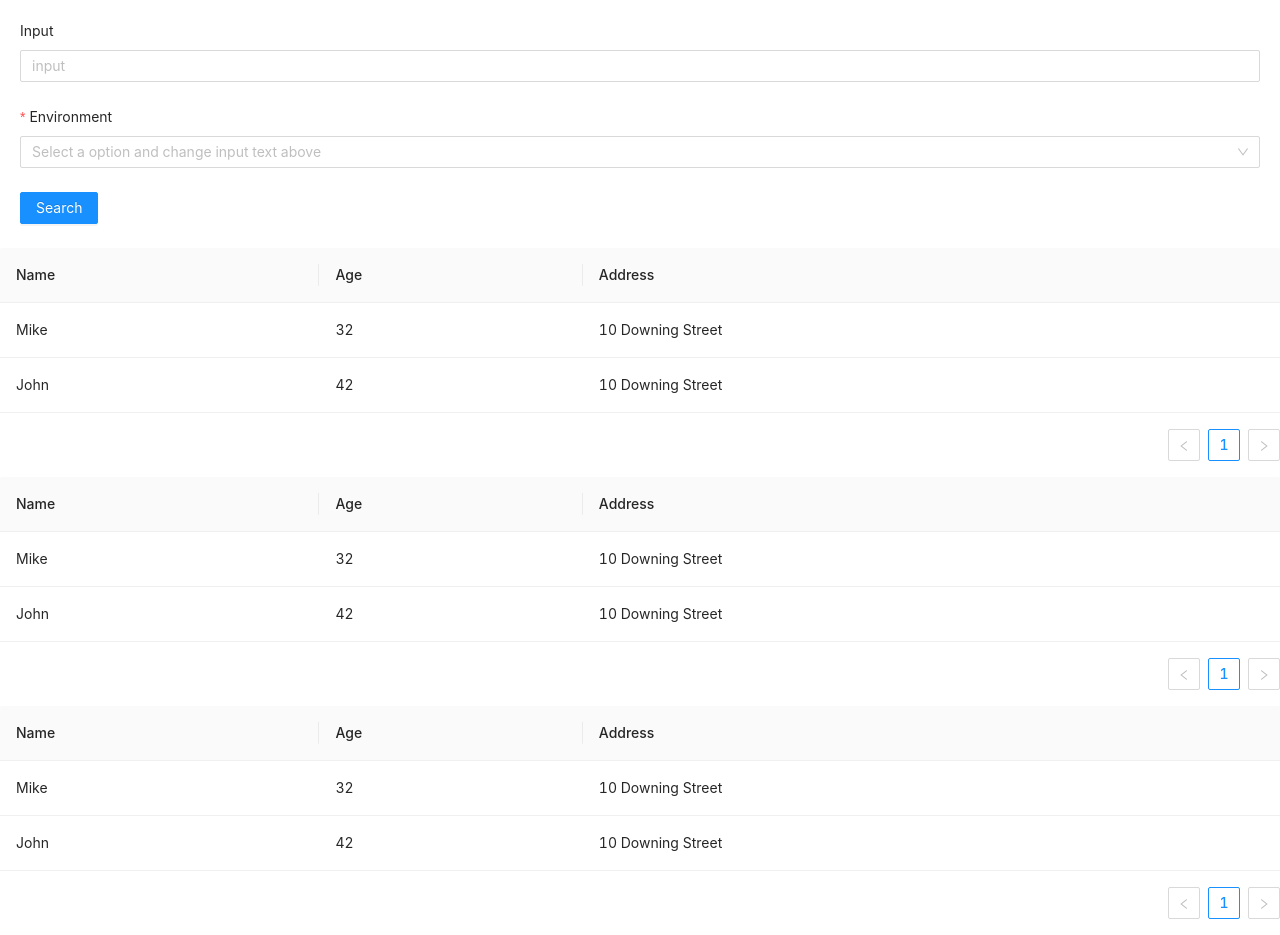
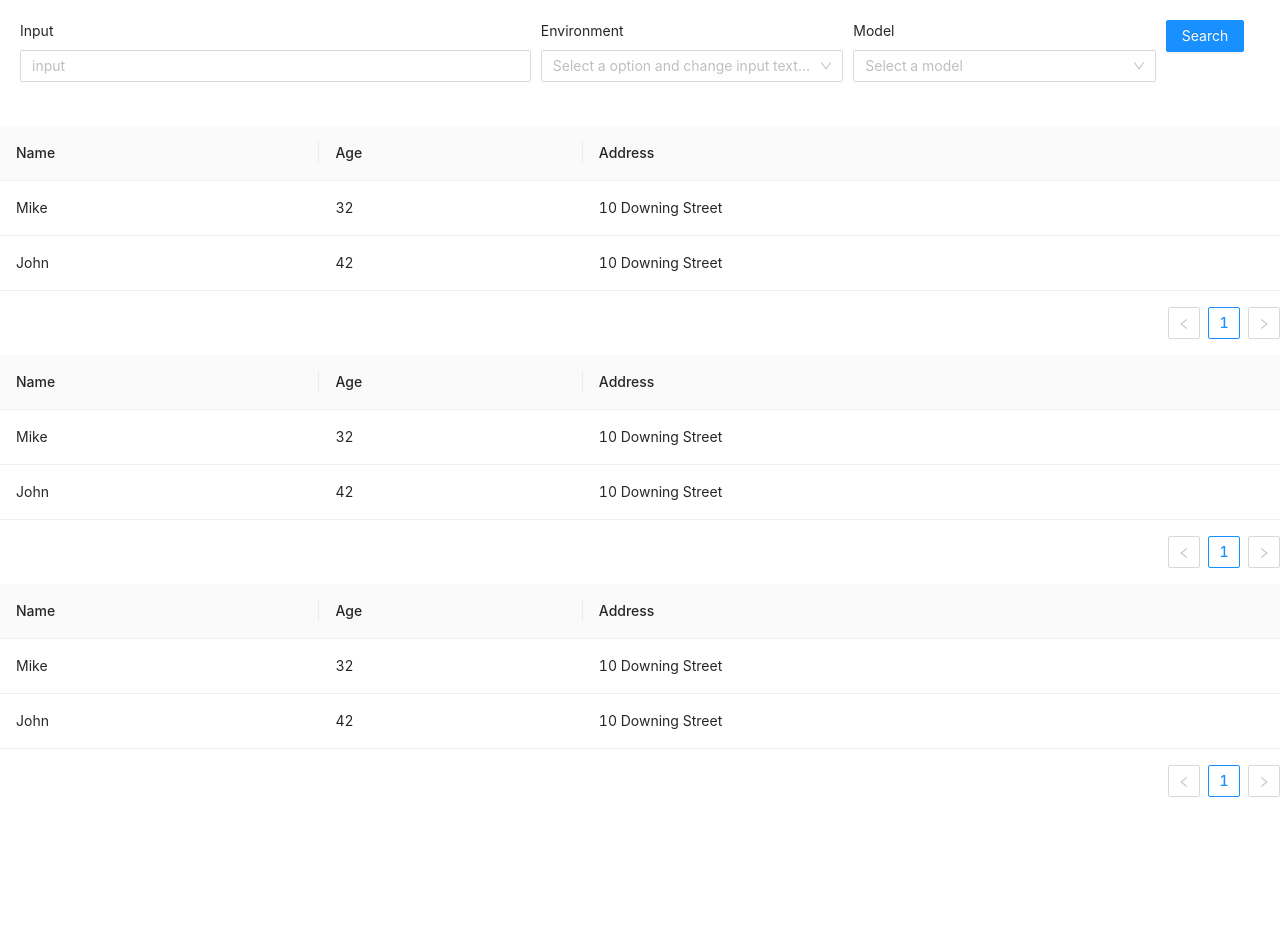
Before and after one commit to denolia/neomonitor, a React (Create React App) app: page / in a window 1280 px wide. After the commit the page ends 820 px from the top, so only its background shows below. Built offline with nearby package versions, Linux system fonts and the light colour scheme.

Commit message:
Change input layout a bit

```diff
--- a/src/InputArea/index.tsx
+++ b/src/InputArea/index.tsx
@@ -1,5 +1,5 @@
 import {
-  Button, Form, Input, Select,
+  Button, Col, Form, Input, Row, Select,
 } from "antd";
 import React from "react";
 import css from "./InputArea.module.css";
@@ -9,19 +9,20 @@ function InputArea() {
 
   return (
     <div className={css.container}>
-
       <Form
         layout="vertical"
         form={form}
       >
-
+        <Row gutter={10}>
+          <Col span={10}>
             <Form.Item label="Input">
               <Input placeholder="input" />
             </Form.Item>
+          </Col>
+          <Col span={6}>
             <Form.Item
               name="environment"
               label="Environment"
-          rules={[{ required: true }]}
             >
               <Select
                 placeholder="Select a option and change input text above"
@@ -32,9 +33,29 @@ function InputArea() {
                 <Select.Option value="development">development</Select.Option>
               </Select>
             </Form.Item>
+          </Col>
+          <Col span={6}>
+            <Form.Item
+              name="model"
+              label="Model"
+            >
+              <Select
+                placeholder="Select a model"
+                allowClear
+              >
+                <Select.Option value="prod">prod</Select.Option>
+                <Select.Option value="staging">staging</Select.Option>
+                <Select.Option value="development">development</Select.Option>
+              </Select>
+            </Form.Item>
+          </Col>
+          <Col span={2}>
             <Form.Item>
               <Button type="primary">Search</Button>
             </Form.Item>
+          </Col>
+
+        </Row>
       </Form>
     </div>
 
--- a/src/index.tsx
+++ b/src/index.tsx
@@ -17,4 +17,4 @@ root.render(
 // If you want to start measuring performance in your app, pass a function
 // to log results (for example: reportWebVitals(console.log))
 // or send to an analytics endpoint. Learn more: https://bit.ly/CRA-vitals
-reportWebVitals();
+reportWebVitals(console.log);
--- /dev/null
+++ b/src/reportWebVitals.ts
@@ -0,0 +1,17 @@
+import { ReportHandler } from "web-vitals";
+
+const reportWebVitals = (onPerfEntry?: ReportHandler) => {
+  if (onPerfEntry && onPerfEntry instanceof Function) {
+    import("web-vitals").then(({
+      getCLS, getFID, getFCP, getLCP, getTTFB,
+    }) => {
+      getCLS(onPerfEntry);
+      getFID(onPerfEntry);
+      getFCP(onPerfEntry);
+      getLCP(onPerfEntry);
+      getTTFB(onPerfEntry);
+    });
+  }
+};
+
+export default reportWebVitals;
```
Lines whose indentation alone changed are shown as unchanged.
